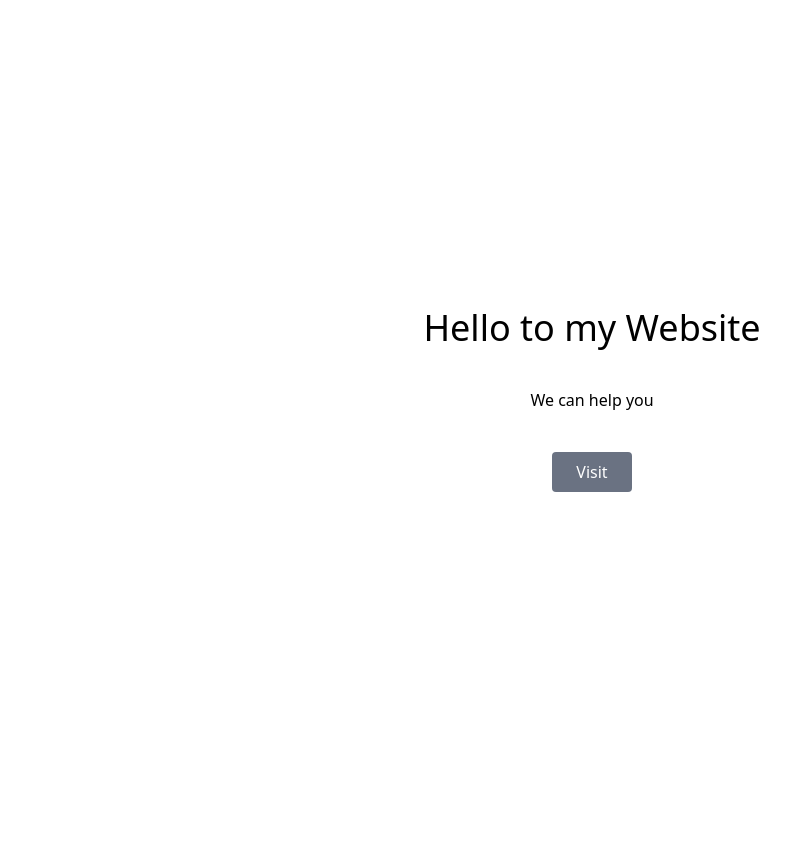
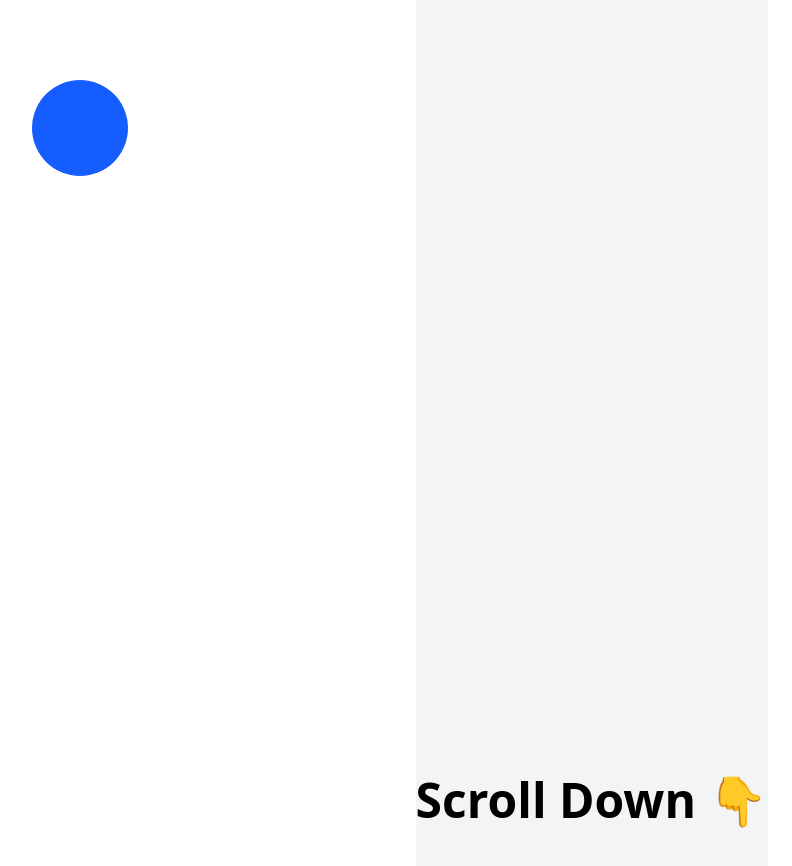
Before and after one commit to fouadmo1223/Framer, a React (Vite) app: page / in a window 1280 px wide. Shown: the top 866 px of the page, without its empty margins (48-840 px from the left). Before the commit the page ends 800 px from the top, so only its background shows below. Built offline with nearby package versions, Linux system fonts and the light colour scheme.

Commit message:
add ScrollTriggerDemo component for scroll-based animations

```diff
--- a/src/App.jsx
+++ b/src/App.jsx
@@ -9,6 +9,7 @@ import HelloSVG from "./gsap/Hellosvg";
 import ClickEvent from "./gsap/ClickEvent";
 import CharAnimation from "./gsap/CharAnimation";
 import Timeline from "./gsap/Timeline";
+import ScrollTriggerDemo from "./gsap/ScrollTriggerDemo";
 
 // Reusable Page Wrapper (for animations)
 const PageTransition = ({ children }) => {
@@ -89,7 +90,9 @@ function App() {
         <HelloSVG />
         <ClickEvent />
         <CharAnimation /> */}
-        <Timeline />
+        {/* <Timeline /> */}
+
+        <ScrollTriggerDemo />
       </div>
     </>
   );
--- /dev/null
+++ b/src/gsap/ScrollTriggerDemo.jsx
@@ -0,0 +1,42 @@
+import React, { useRef } from "react";
+import gsap from "gsap";
+import { ScrollTrigger } from "gsap/ScrollTrigger";
+import { useGSAP } from "@gsap/react";
+
+gsap.registerPlugin(ScrollTrigger);
+
+const ScrollTriggerDemo = () => {
+  const circle = useRef(null);
+
+  useGSAP(() => {
+    gsap.to(circle.current, {
+      x: 600,
+      y: 250,
+      scale: 1.2,
+      ease: "none",
+      scrollTrigger: {
+        trigger: document.body, // whole page scroll
+        start: "top top",
+        end: "bottom bottom",
+        scrub: true,
+      },
+    });
+  });
+
+  return (
+    <>
+      {/* Fixed Circle */}
+      <div
+        ref={circle}
+        className="fixed top-20 left-20 w-24 h-24 rounded-full bg-blue-600 z-50"
+      />
+
+      {/* Scroll Content */}
+      <div className="h-[200vh] bg-gray-100 flex items-center justify-center">
+        <h1 className="text-5xl font-bold">Scroll Down 👇</h1>
+      </div>
+    </>
+  );
+};
+
+export default ScrollTriggerDemo;
```
